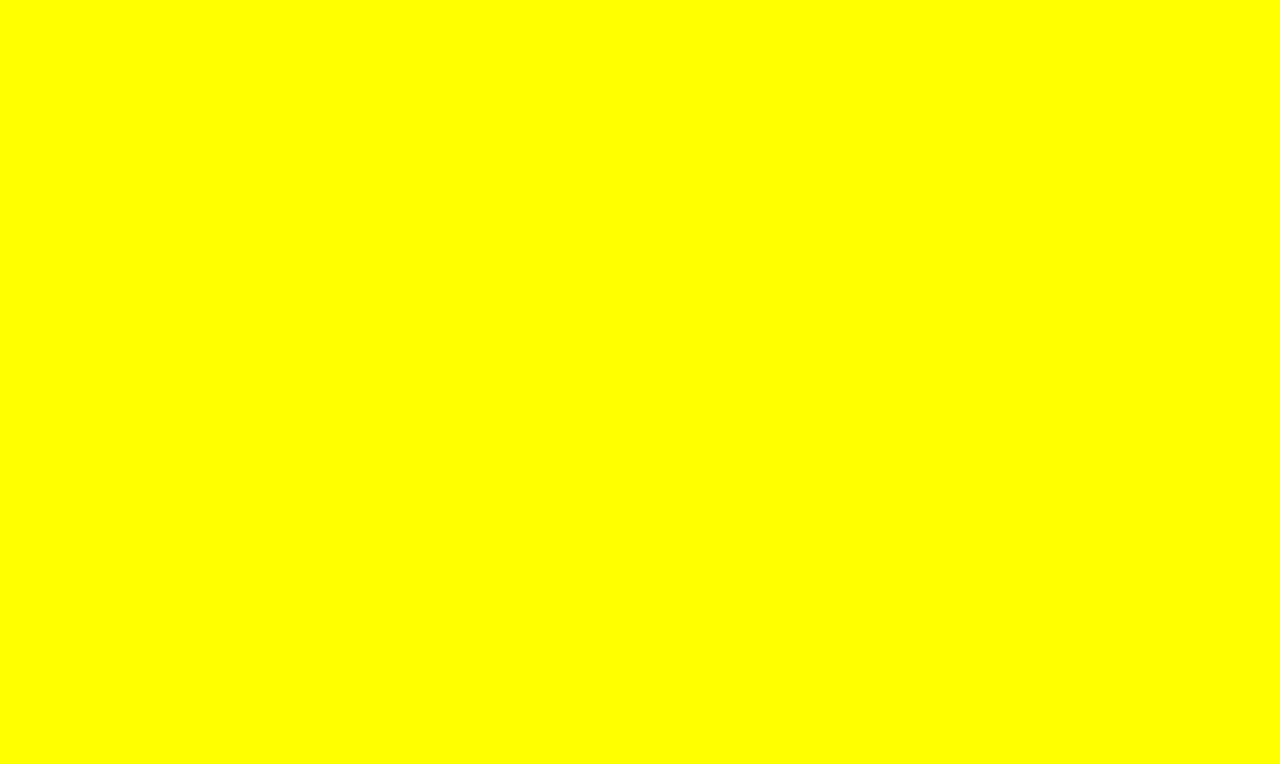
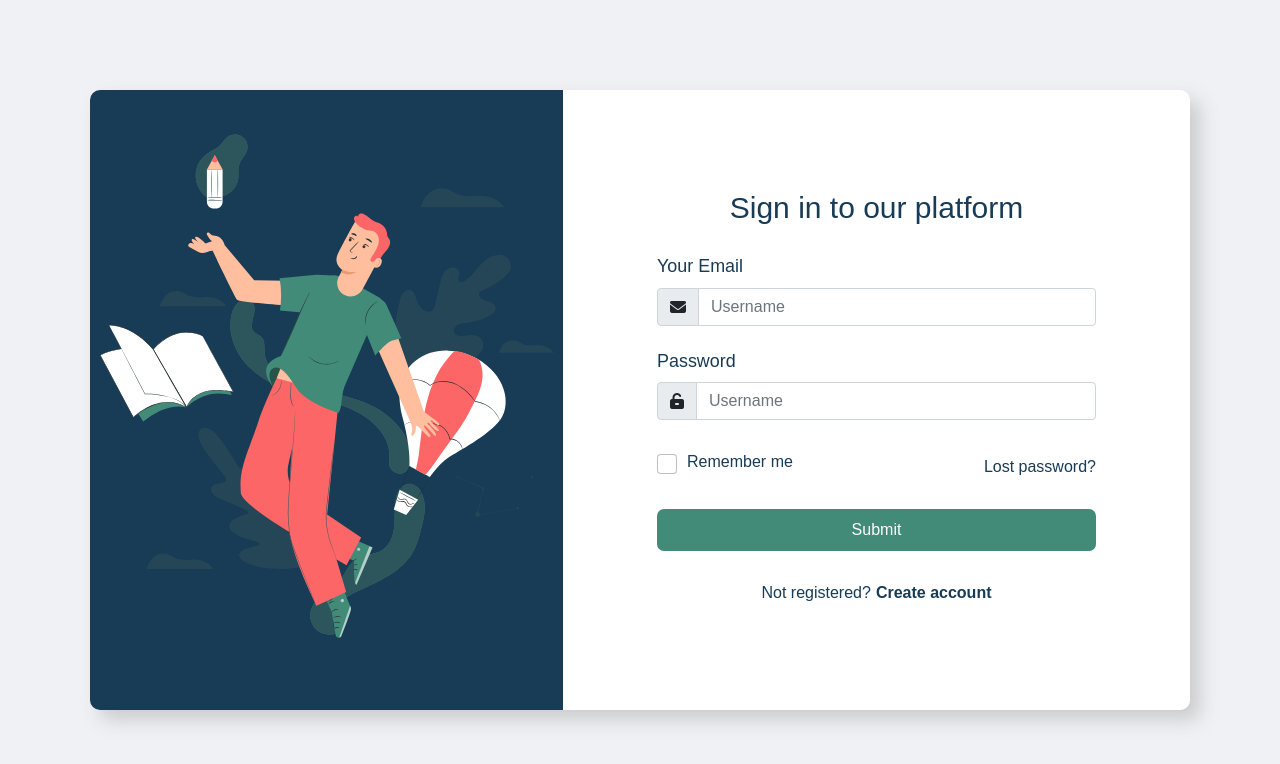
Before and after one commit to KevatMonu/Mobile-Web-Page-Demo, a plain HTML site: page login.html in a window 1280 px wide. Drawn offline with nearby package versions, Linux system fonts and the light colour scheme.

Commit message:
Updated Code

```diff
--- a/app.js
+++ b/app.js
@@ -16,3 +16,12 @@ faqs.forEach((faq)=>
         }
         })
 })
+
+
+function myFunc() {
+    window.location.href = "login.html";
+}
+
+function back() {
+    window.location.href = "index.html";
+}
--- a/login.html
+++ b/login.html
@@ -5,6 +5,7 @@
     <meta name="viewport" content="width=device-width, initial-scale=1.0" />
     <title>Document</title>
     <link rel="stylesheet" href="style.css" />
+
     <link href="https://cdn.jsdelivr.net/npm/bootstrap@5.0.2/dist/css/bootstrap.min.css" rel="stylesheet" integrity="sha384-EVSTQN3/azprG1Anm3QDgpJLIm9Nao0Yz1ztcQTwFspd3yD65VohhpuuCOmLASjC" crossorigin="anonymous">
 
     <link
@@ -18,11 +19,66 @@
       crossorigin="anonymous"
       referrerpolicy="no-referrer"
     />
-
+      <style>
+      *{
+       font-family: sans-serif;
+      }
+      </style>
   </head>
   <body>
     <div id="main">
-      <div id="sign-up"></div>
+        <div id="sign-up">
+          <div id="left">
+            <img src="assets/img/illustrations/login.svg" alt="">
+          </div>
+          <div id="right">
+            <div id="part-1">
+              <h1>Sign in to our platform</h1>
+
+            </div>
+            <div id="part-2">
+              <div class="email">
+                <h6>Your Email</h6>
+              <div class="input-group flex-nowrap" id="input">
+                <span class="input-group-text" id="addon-wrapping">
+                  <i class="fa-solid fa-envelope"></i>
+                </span>
+                <input type="text" class="form-control" placeholder="Username" aria-label="Username" aria-describedby="addon-wrapping">
+              </div>
+
+              <div class="password">
+                <h6>Password</h6>
+                <div class="input-group flex-nowrap" id="input">
+                  <span class="input-group-text" id="addon-wrapping">
+                    <i class="fa-solid fa-unlock-keyhole"></i>
+                  </span>
+                  <input type="text" class="form-control" placeholder="Username" aria-label="Username" aria-describedby="addon-wrapping">
+              </div>
+
+              <div class="input-last">
+                <div class="check">
+                  <input class="form-check-input" type="checkbox" value="" id="flexCheckDefault">
+                    Remember me
+                  </div>
+                <span>Lost password?</span>
+              </div>
+              </div>
+
+            </div>
+
+            <div id="part-3">
+              <button onclick="back()">Submit</button>
+              <div class="last">
+                <p>Not registered? </p>
+                <p id="p">Create account</p>
+              </div>
+
+
+            </div>
+          </div>
+        </div>
     </div>
+
+    <script src="app.js"></script>
   </body>
 </html>
--- a/style.css
+++ b/style.css
@@ -607,13 +607,132 @@ hr{
 /*Css For Sign Up Page */
 
 #main{
-    width: 100vw;
-    height: 100vh;
-    background-color: yellow;
+    width: 100%;
+    height: 100%;
+    background-color: #eff1f5 !important;
+    color: #183B56;
+}
+#sign-up{
+    width: 1100px;
+    height: 620px;
+    top: 50%;
+    left: 50%;
+    position: fixed;
+    transform: translate(-50%,-50%);
+    display: flex;
+    box-shadow: rgba(199, 197, 197, 0.852) 10px 10px 18px;
+    border-radius: 10px ;
 }
 
-#sign-up{
-    max-width: 80%;
+#left{
+    width: 43%;
+    height: 100%;
+    background-color: #183B56 !important;
+    border-top-left-radius:10px ;
+    border-bottom-left-radius: 10px;
+}
+
+#right{
+    width: 57%;
+    height: 100%;
+    background-color: #fff;
+    border-top-right-radius:10px ;
+    border-bottom-right-radius: 10px;
+}
+
+#part-1{
+    margin: 100px 0 30px 0;
+}
+
+#part-1 h1{
+    display: flex;
+    justify-content: center;
+    font-size: 30px;
+    font-weight: 500;
+}
+
+#part-2{
+    display: flex;
+    flex-direction: column;
+}
+
+
+#part-2 h6{
+    width: 70%;
     margin: auto;
-    background-color: skyblue;
+    font-size: 1.12rem;
+    font-weight: 500;
+    padding-bottom: 10px;
 }
+#input{
+    width: 70%;
+    margin: auto;
+    padding-bottom: 25px;
+}
+
+.form-check {
+    display: block;
+    min-height: -1.5rem;
+    padding-left: 1.625em;
+    margin-bottom: 0.125rem;
+}
+
+.input-last{
+    width: 70%;
+    margin: auto;
+    display: flex;
+    justify-content: space-between;
+}
+
+.input-last input{
+    width: 20px;
+    height: 20px;
+    margin-right: 10px;
+}
+
+.input-last input:checked{
+    background-color:#418B78;
+}
+.check{
+    display: flex;
+    justify-content: center;
+    align-items: center;
+}
+
+.input-last span{
+    margin-top: 10px;
+}
+
+#part-3{
+    display: flex;
+    flex-direction: column;
+    width: 70%;
+    justify-content: center;
+    margin: auto;
+}
+
+#part-3 button{
+    padding: 9px;
+    border-radius: 7px;
+    color: #ffffff;
+    background-color: #418B78;
+    border:#418B78 ;
+    margin: 30px 0 30px 0;
+}
+
+
+#part-3 button:hover{
+    background-color: #357162;
+    border-color: #31685a;
+}
+
+.last{
+    display: flex;
+    justify-content: center;
+    align-items: center;
+}
+
+#p{
+    margin-left: 5px;
+    font-weight: 600;
+}
```
Also changed, not shown: index.html (+1 -1 lines).
